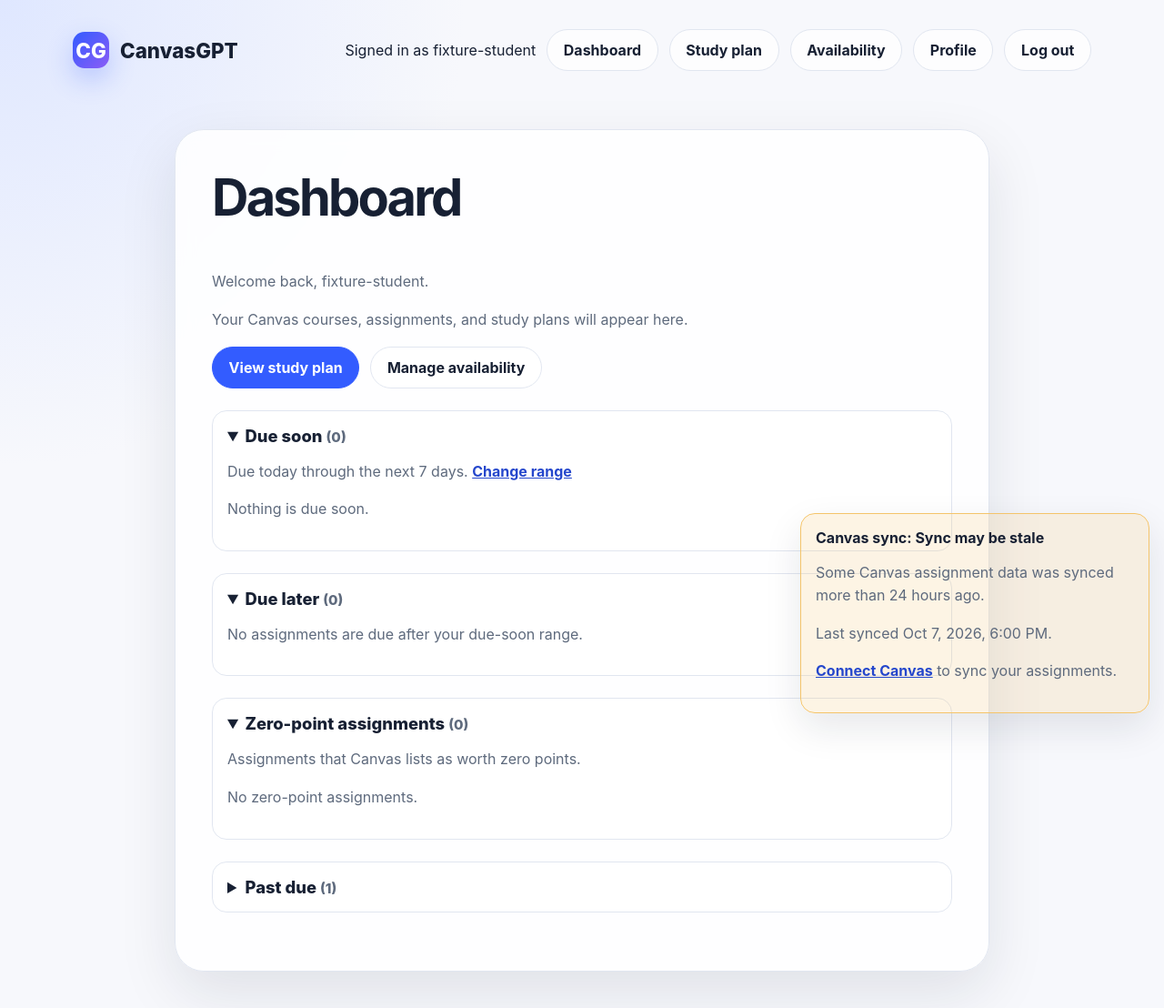
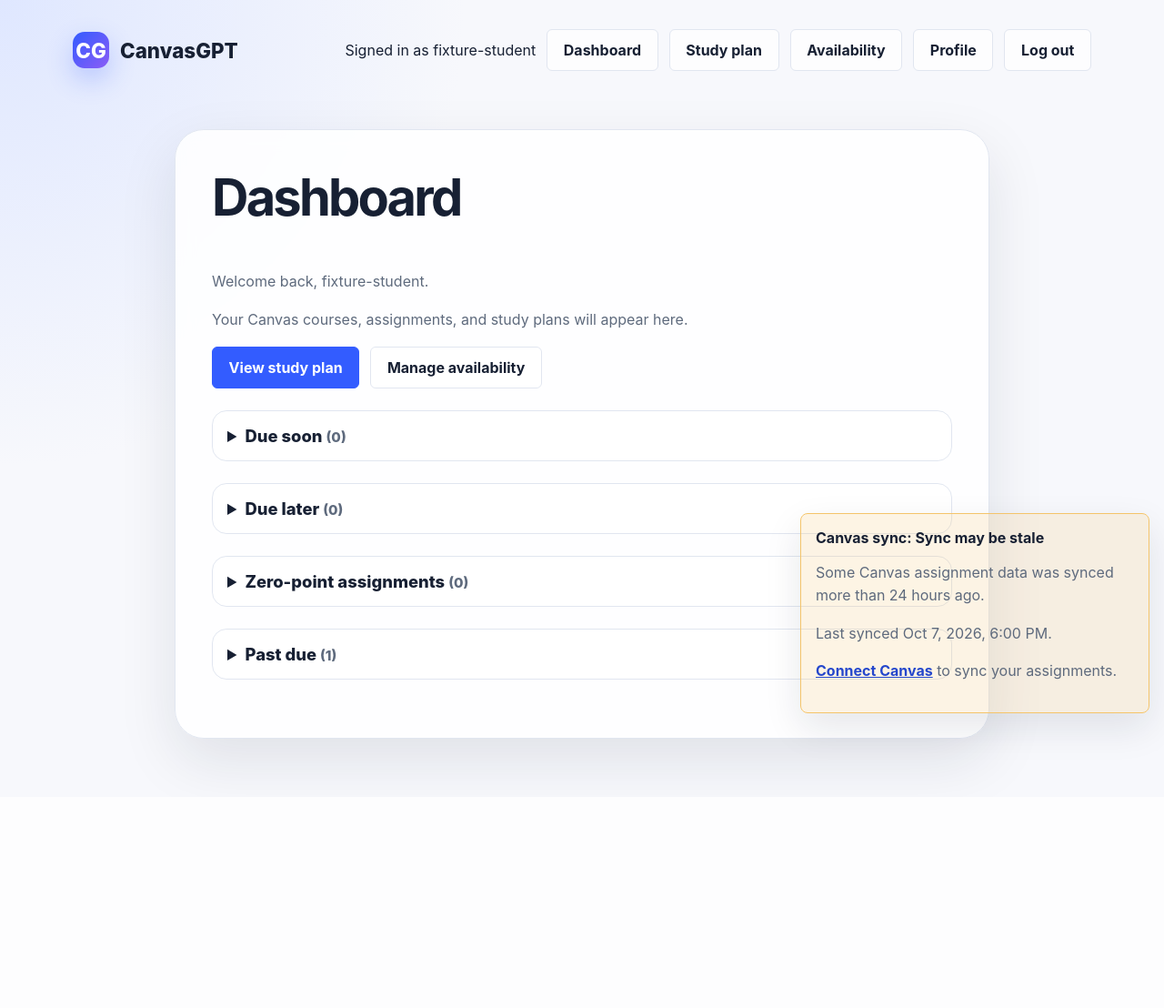
Before and after one commit to 25Braeden/CanvasGPT, a Django app: page /dashboard/ in a window 1280 px wide. Shown: the top 1108 px of the page at 91% size. After the commit the page ends 856 px from the top, so only its background shows below. Run offline with Django 5.2, Linux system fonts and the light colour scheme; a user stored in the database is signed in; data comes from the database, SQL or seed files in the repository; data that the repository does not hold is empty.

Commit message:
Changed button design, and started dashboard completely collapsed

```diff
--- a/templates/base.html
+++ b/templates/base.html
@@ -97,7 +97,7 @@
             min-height: 2.75rem;
             padding: 0.75rem 1.1rem;
             border: 1px solid var(--border);
-            border-radius: 999px;
+            border-radius: 0.375rem;
             color: var(--text);
             background: var(--surface-translucent);
             font: inherit;
@@ -159,7 +159,7 @@
 
         .content-card.wide { width: min(100%, 56rem); }
         .metadata-grid { display: grid; grid-template-columns: repeat(auto-fit, minmax(12rem, 1fr)); gap: 1rem; margin: 1.5rem 0; }
-        .metadata-item, .rubric-item, .assignment-row, .sync-status { padding: 1rem; border: 1px solid var(--border); border-radius: 1rem; background: var(--surface-translucent); }
+        .metadata-item, .rubric-item, .assignment-row, .sync-status { padding: 1rem; border: 1px solid var(--border); border-radius: 0.5rem; background: var(--surface-translucent); }
         .metadata-label { display: block; margin-bottom: 0.35rem; color: var(--muted); font-size: 0.85rem; font-weight: 800; text-transform: uppercase; letter-spacing: 0.04em; }
         .description-block { margin: 1.5rem 0; padding: 1rem; border: 1px solid var(--border); border-radius: 1rem; background: var(--input-bg); }
         .rubric-list, .assignment-list { display: grid; gap: 1rem; margin: 1rem 0 0; padding: 0; list-style: none; }
--- a/templates/dashboard.html
+++ b/templates/dashboard.html
@@ -16,7 +16,7 @@
     <a class="button" href="{% url 'planner:availability_list' %}">Manage availability</a>
 </div>
 
-<details class="assignment-section" open>
+<details class="assignment-section">
     <summary>Due soon <span>({{ due_soon_assignments|length }})</span></summary>
     <p>Due today through the next {{ due_soon_days }} days. <a href="{% url 'accounts:profile' %}">Change range</a></p>
     {% if due_soon_assignments %}
@@ -36,7 +36,7 @@
     {% endif %}
 </details>
 
-<details class="assignment-section" open>
+<details class="assignment-section">
     <summary>Due later <span>({{ due_later_assignments|length }})</span></summary>
     {% if due_later_assignments %}
     <ul class="assignment-list">
@@ -55,7 +55,7 @@
     {% endif %}
 </details>
 
-<details class="assignment-section" open>
+<details class="assignment-section">
     <summary>Zero-point assignments <span>({{ zero_point_assignments|length }})</span></summary>
     <p>Assignments that Canvas lists as worth zero points.</p>
     {% if zero_point_assignments %}
--- a/templates/home.html
+++ b/templates/home.html
@@ -98,7 +98,7 @@
             justify-content: center;
             min-height: 2.75rem;
             padding: 0.75rem 1.1rem;
-            border-radius: 999px;
+            border-radius: 0.375rem;
             border: 1px solid var(--border);
             color: var(--text);
             background: var(--card);
```
